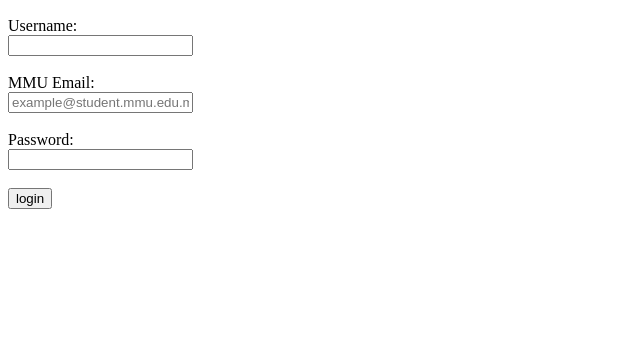
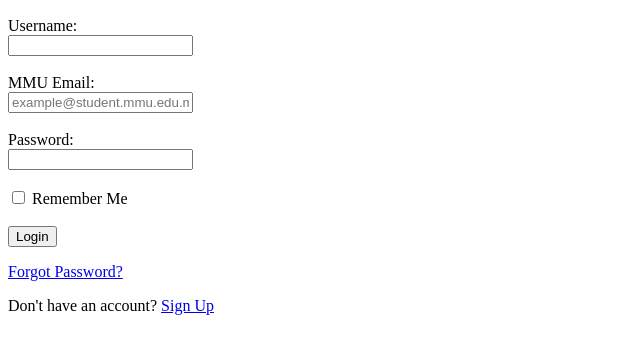
Before and after one commit to divvyeash/Crew-Finder, a Python web app: template templates/login.html in a window 1280 px wide. Shown: the part 177-531 px from the top of the page, without its empty margins (0-640 px from the left). Run offline with Jinja, Linux system fonts and the light colour scheme; the template is opened without the code that fills it, so the values that code supplies are empty.

Commit message:
Added navigation links between login and signup sections with checkbox

```diff
--- a/templates/login.html
+++ b/templates/login.html
@@ -30,14 +30,18 @@
         <label for="login-password">Password:</label><br>
         <input type="password" id="login-password" name="password"><br><br>
 
+        <input type="checkbox" id="remember-me">
+        <label for="remember-me">Remember Me</label><br><br>
 
-        <button type="submit" id="login-btn">login
-
-        </button>
+        <button type="submit" id="login-btn">Login</button>
 
         </form>
 
+        <p><a href="#">Forgot Password?</a></p>
+        <p>Don't have an account? <a href="signup.html">Sign Up</a></p>
+
     </section>
+
 
 
 </main>
--- a/templates/signup.html
+++ b/templates/signup.html
@@ -37,6 +37,8 @@
         <label for="signup-password">Password:</label><br>
         <input type="password" id="signup-password" name="password"><br><br>
 
+        <label for="signup-confirm-password">Confirm Password:</label><br>
+        <input type="password" id="signup-confirm-password" name="confirm-password"><br><br>
 
         <button type="submit" id="signup-btn">SignUp</button>
 
```
